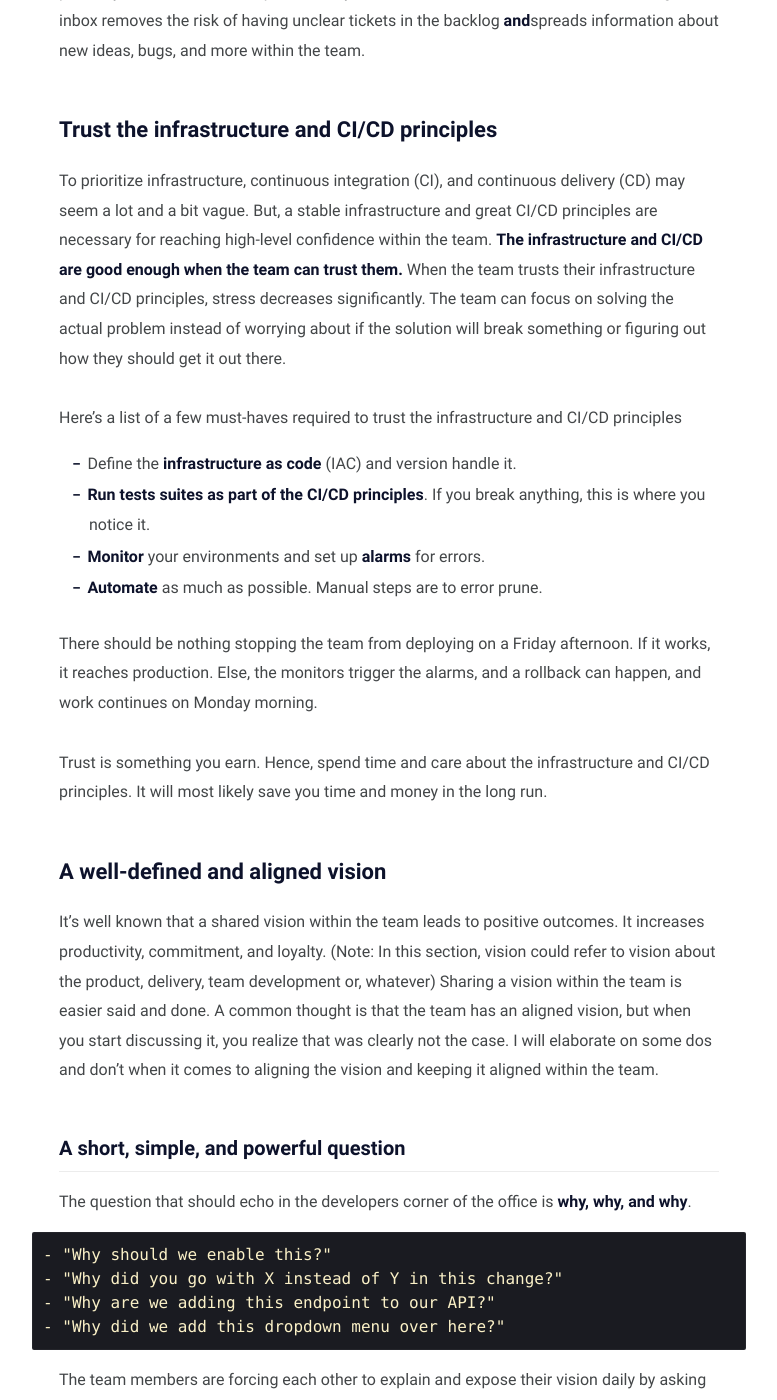
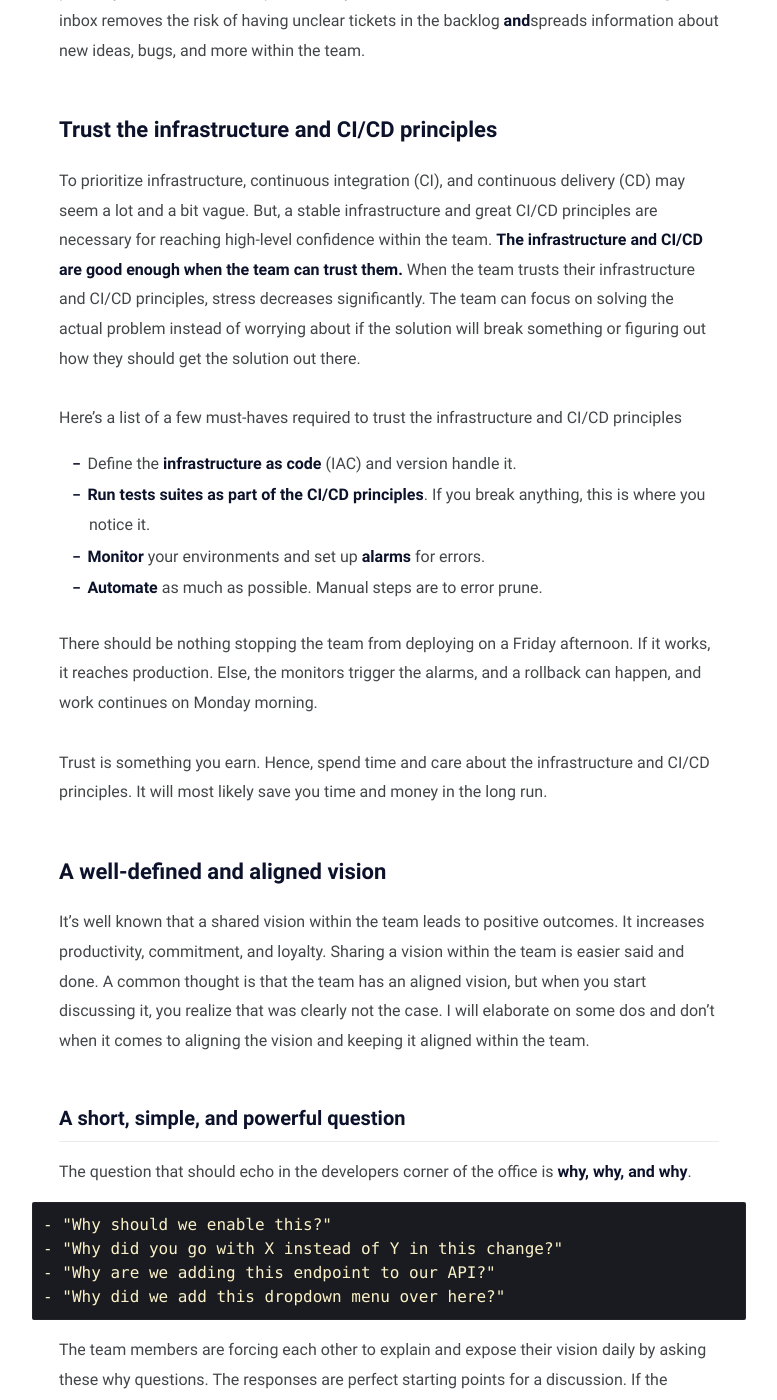
Before and after one commit to mile95/old-blog, a Jekyll site: the page built from _posts/dev-team/2022-07-24-dev-team.md, in a window 1280 px wide and 1400 px high, scrolled down 2290 px. Shown: the whole window, without its empty margins (251-1028 px from the left). Built offline with Jekyll 4.4.1, drawn with Linux system fonts in a browser that asks for light colours; some of the changed text lies outside the part shown.

Commit message:
some more minor fixes

```diff
--- a/_posts/dev-team/2022-07-24-dev-team.md
+++ b/_posts/dev-team/2022-07-24-dev-team.md
@@ -66,7 +66,7 @@ To prioritize infrastructure, continuous integration (CI), and continuous delive
 But, a stable infrastructure and great CI/CD principles are necessary for reaching high-level confidence within the team.
 **The infrastructure and CI/CD are good enough when the team can trust them.**
 When the team trusts their infrastructure and CI/CD principles, stress decreases significantly.
-The team can focus on solving the actual problem instead of worrying about if the solution will break something or figuring out how they should get it out there.
+The team can focus on solving the actual problem instead of worrying about if the solution will break something or figuring out how they should get the solution out there.
 
 Here's a list of a few must-haves required to trust the infrastructure and CI/CD principles
 - Define the **infrastructure as code** (IAC) and version handle it.
@@ -87,7 +87,6 @@ It will most likely save you time and money in the long run.
 
 It's well known that a shared vision within the team leads to positive outcomes.
 It increases productivity, commitment, and loyalty.
-(Note: In this section, vision could refer to vision about the product, delivery, team development or, whatever)
 Sharing a vision within the team is easier said and done.
 A common thought is that the team has an aligned vision, but when you start discussing it, you realize that was clearly not the case.
 I will elaborate on some dos and don't when it comes to aligning the vision and keeping it aligned within the team.
```
Also changed, not shown: other parts of _posts/dev-team/2022-07-24-dev-team.md (+3 -3 lines).
